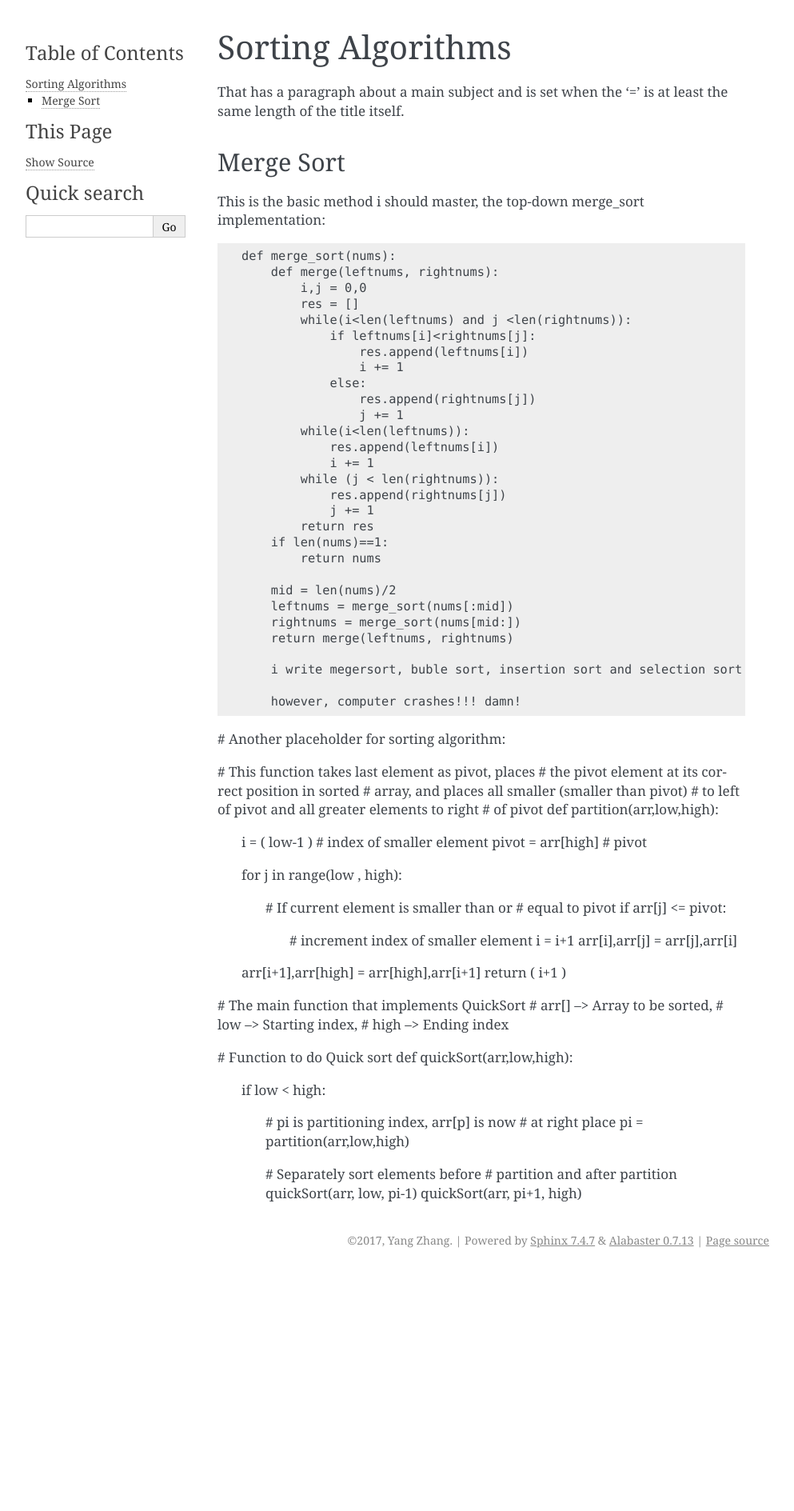
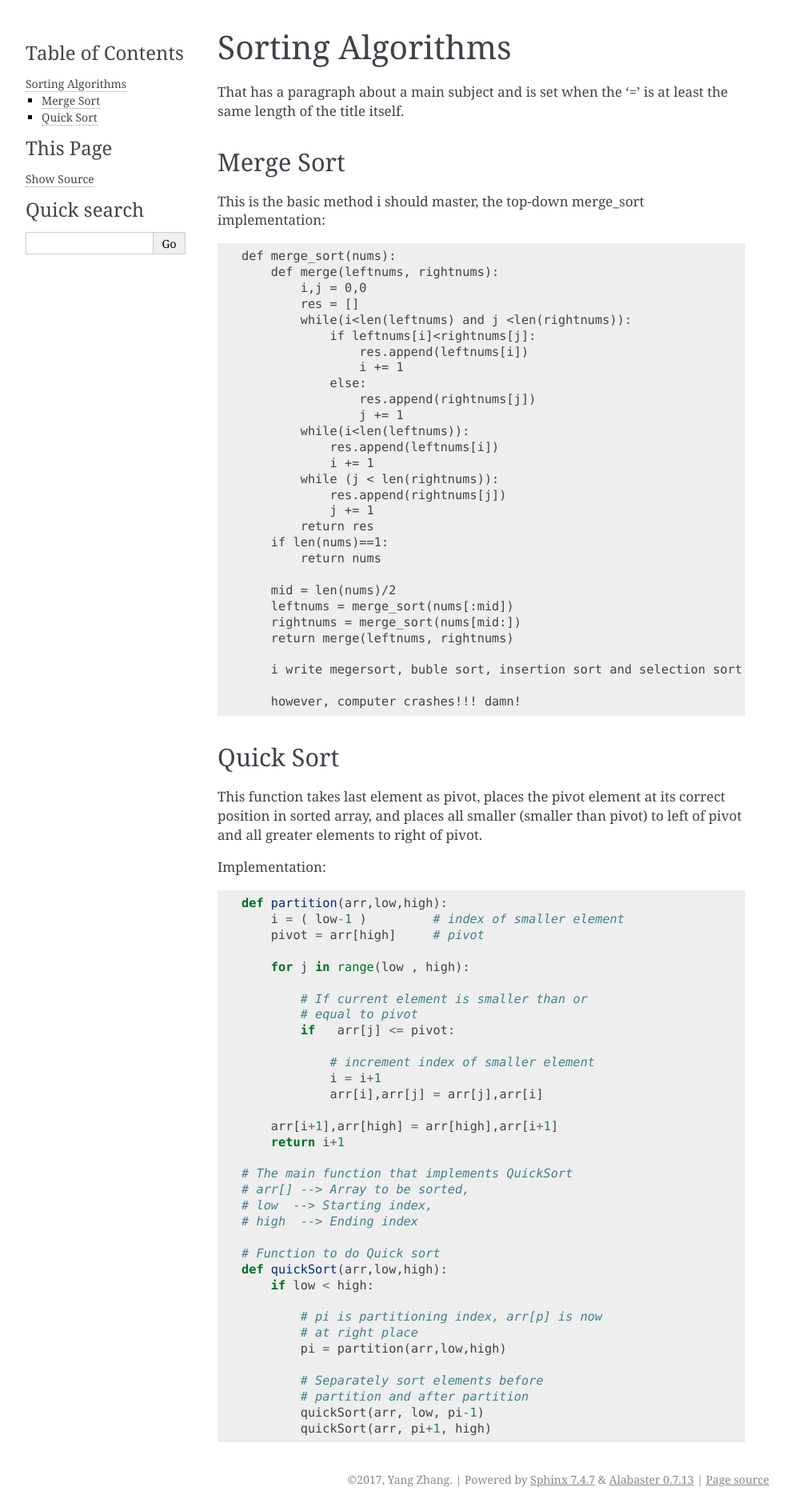
Before and after one commit to sheep-sheep/Mywebsite, a Sphinx documentation site: the page built from mysite/sphinx/sort.rst, in a window 1280 px wide. Shown: the whole page at 80% size, without its empty margins (148-1141 px from the left). Built offline with Sphinx 7.4.7, drawn with Linux system fonts in a browser that asks for light colours; formulas are drawn with MathJax 3; before the commit the page ends 1590 px from its top, so only the background shows below that.

Commit message:
update doC

```diff
--- a/mysite/sphinx/sort.rst
+++ b/mysite/sphinx/sort.rst
@@ -39,44 +39,46 @@ This is the basic method i should master, the top-down merge_sort implementation
         however, computer crashes!!! damn!
 
 
-# Another placeholder for sorting algorithm:
+Quick Sort
+------------
 
-# This function takes last element as pivot, places
-# the pivot element at its correct position in sorted
-# array, and places all smaller (smaller than pivot)
-# to left of pivot and all greater elements to right
-# of pivot
-def partition(arr,low,high):
-    i = ( low-1 )         # index of smaller element
-    pivot = arr[high]     # pivot
+This function takes last element as pivot, places the pivot element at its correct position in sorted
+array, and places all smaller (smaller than pivot) to left of pivot and all greater elements to right
+of pivot.
 
-    for j in range(low , high):
+Implementation::
 
-        # If current element is smaller than or
-        # equal to pivot
-        if   arr[j] <= pivot:
+        def partition(arr,low,high):
+            i = ( low-1 )         # index of smaller element
+            pivot = arr[high]     # pivot
 
-            # increment index of smaller element
-            i = i+1
-            arr[i],arr[j] = arr[j],arr[i]
+            for j in range(low , high):
 
-    arr[i+1],arr[high] = arr[high],arr[i+1]
-    return ( i+1 )
+                # If current element is smaller than or
+                # equal to pivot
+                if   arr[j] <= pivot:
 
-# The main function that implements QuickSort
-# arr[] --> Array to be sorted,
-# low  --> Starting index,
-# high  --> Ending index
+                    # increment index of smaller element
+                    i = i+1
+                    arr[i],arr[j] = arr[j],arr[i]
 
-# Function to do Quick sort
-def quickSort(arr,low,high):
-    if low < high:
+            arr[i+1],arr[high] = arr[high],arr[i+1]
+            return i+1
 
-        # pi is partitioning index, arr[p] is now
-        # at right place
-        pi = partition(arr,low,high)
+        # The main function that implements QuickSort
+        # arr[] --> Array to be sorted,
+        # low  --> Starting index,
+        # high  --> Ending index
 
-        # Separately sort elements before
-        # partition and after partition
-        quickSort(arr, low, pi-1)
-        quickSort(arr, pi+1, high)
+        # Function to do Quick sort
+        def quickSort(arr,low,high):
+            if low < high:
+
+                # pi is partitioning index, arr[p] is now
+                # at right place
+                pi = partition(arr,low,high)
+
+                # Separately sort elements before
+                # partition and after partition
+                quickSort(arr, low, pi-1)
+                quickSort(arr, pi+1, high)
--- a/mysite/sphinx/strings.rst
+++ b/mysite/sphinx/strings.rst
@@ -92,8 +92,12 @@ After deal with so many string problems, we can take a look at several classic a
 
 1. Brute Force
     Check the pattern at each position
+
 2. Knuth-Morris-Pratt
-    Use a Determinitic Finite state Automation
+    There 2 ways to implement KMP:
+        1) using DFA to build a state table
+        2) using prefix function to build a table based on pattern itself!
+
 3. Boyer-Moore
     Skip the checked position
 4. Rabin-Karp
```
Also changed, not shown: mysite/sphinx/backtracking.rst (+55 -37 lines), mysite/sphinx/segment_tree.rst (added, +94 -0 lines).
